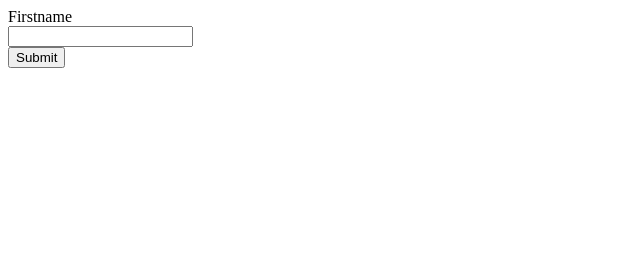
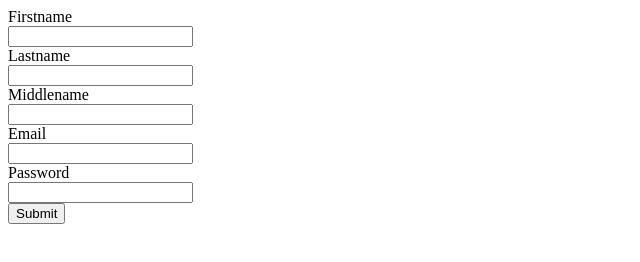
Before and after one commit to Avijayasundar/Task2, a plain HTML site: page index.html in a window 1280 px wide. Shown: the whole page, without its empty margins (0-640 px from the left). Drawn offline with Linux system fonts and the light colour scheme.

Commit message:
Update index.html

```diff
--- a/index.html
+++ b/index.html
@@ -8,6 +8,14 @@
 <form action="">
   <label for="Firstname">Firstname</label><br>
   <input type="Firstname" name="" id="Firstname"><br>
+     <label for="Lastname">Lastname</label><br>
+  <input type="Lastname" name="" id="Lastname"><br>
+     <label for="Middlename">Middlename</label><br>
+  <input type="Middlename" name="" id="Middlename"><br>
+     <label for="Email">Email</label><br>
+  <input type="Email" name="" id="Email"><br>
+     <label for="Password">Password</label><br>
+  <input type="Password" name="" id="Password"><br>
   <input type="submit" value="Submit">
 </form>
 </body>
```
